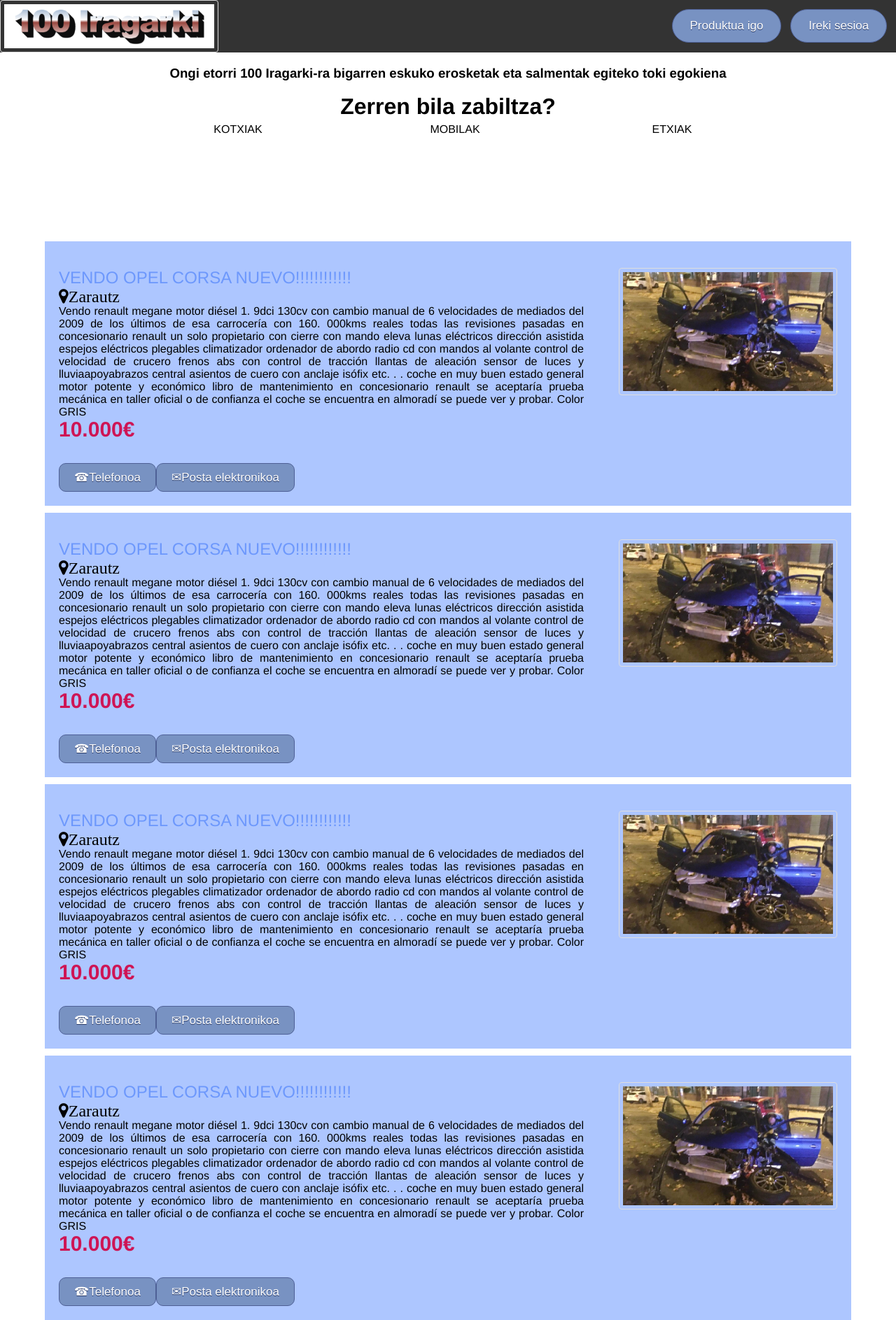
After one commit to juletx/iragarkiak, a PHP site: page / in a window 1280 px wide. The commit adds this page. Shown: the whole page at 70% size. Run offline with PHP 8.4, Linux system fonts and the light colour scheme.

Commit message:
index.php gehituta

```diff
--- /dev/null
+++ b/html/Navbar.html
@@ -0,0 +1,5 @@
+<header class="navbar">
+  <img src="images/logo.png">
+  <a href="#irekisesioa" class="buttonIrekiSesioa">Ireki sesioa</a>
+  <a href="#produktuaigo" class="buttonProduktuaIgo">Produktua igo</a>
+</header>
--- /dev/null
+++ b/index.php
@@ -0,0 +1,107 @@
+<!DOCTYPE html>
+<html>
+  <head>
+	<title>100 Iragarki</title>
+	<meta charset="utf-8"> </meta>
+	<link rel='stylesheet' type='text/css' href='styles/Style.css' />
+	<meta name="viewport" content="width=device-width, initial-scale=1">
+<link rel="stylesheet" href="https://cdnjs.cloudflare.com/ajax/libs/font-awesome/4.7.0/css/font-awesome.min.css">
+    <?php include 'html/Navbar.html'?>
+  </head>
+  <body>
+	<div class="main">
+	  <span class="sarrera">
+	    <h3>Ongi etorri 100 Iragarki-ra bigarren eskuko erosketak eta salmentak egiteko toki egokiena</h3>
+	  </span>
+      <div class="home">
+	    <span class="home-title"><h1>Zerren bila zabiltza?</h1></span>
+		<div class="home-kategoriak"> <ul class="home-kategoriak-lista"> <li>KOTXIAK</li> <li>MOBILAK</li> <li>ETXIAK</li></ul></div>
+		<div class="home-anuntzio">
+		  <div class="home-anuntzio-head"> </div>
+		  <div class="home-anuntzio-detail">
+		    <div class="home-anuntzio-detail-textu">
+			  <a href=""> VENDO OPEL CORSA NUEVO!!!!!!!!!!!!</a><br>
+			  <i class="fa fa-map-marker" style="font-size:24px">Zarautz</i>
+			  <div class="home-anuntzio-detail-deskripzio">
+				Vendo renault megane motor diésel 1. 9dci 130cv con cambio manual de 6 velocidades de mediados del 2009 de los últimos de esa carrocería con 160. 000kms reales todas las revisiones pasadas en concesionario renault un solo propietario con cierre con mando eleva lunas eléctricos dirección asistida espejos eléctricos plegables climatizador ordenador de abordo radio cd con mandos al volante control de velocidad de crucero frenos abs con control de tracción llantas de aleación sensor de luces y lluviaapoyabrazos central asientos de cuero con anclaje isófix etc. . . coche en muy buen estado general motor potente y económico libro de mantenimiento en concesionario renault se aceptaría prueba mecánica en taller oficial o de confianza el coche se encuentra en almoradí se puede ver y probar. Color GRIS
+			  </div>
+			</div>
+			<div class="home-anuntzio-detail-irudi">
+			  <img class="home-anuntzio-detail-irudi-txiki"src="images/destrozauta.jpg">
+			</div>
+		  </div>
+		  <p class="prezioa">10.000€</p><br><br><br>
+		  <div class="home-anuntzio-footer">
+		    <a href="#" class="home-anuntzio-footer-kontaktua">&#9742;Telefonoa</a>
+			<a href="#" class="home-anuntzio-footer-kontaktua">&#9993;Posta elektronikoa</a>
+		  </div>
+		</div>
+		<br>
+		<div class="home-anuntzio">
+		  <div class="home-anuntzio-head"> </div>
+		  <div class="home-anuntzio-detail">
+		    <div class="home-anuntzio-detail-textu">
+			  <a href=""> VENDO OPEL CORSA NUEVO!!!!!!!!!!!!</a><br>
+			  <i class="fa fa-map-marker" style="font-size:24px">Zarautz</i>
+			  <div class="home-anuntzio-detail-deskripzio">
+				Vendo renault megane motor diésel 1. 9dci 130cv con cambio manual de 6 velocidades de mediados del 2009 de los últimos de esa carrocería con 160. 000kms reales todas las revisiones pasadas en concesionario renault un solo propietario con cierre con mando eleva lunas eléctricos dirección asistida espejos eléctricos plegables climatizador ordenador de abordo radio cd con mandos al volante control de velocidad de crucero frenos abs con control de tracción llantas de aleación sensor de luces y lluviaapoyabrazos central asientos de cuero con anclaje isófix etc. . . coche en muy buen estado general motor potente y económico libro de mantenimiento en concesionario renault se aceptaría prueba mecánica en taller oficial o de confianza el coche se encuentra en almoradí se puede ver y probar. Color GRIS
+			  </div>
+			</div>
+			<div class="home-anuntzio-detail-irudi">
+			  <img class="home-anuntzio-detail-irudi-txiki"src="images/destrozauta.jpg">
+			</div>
+		  </div>
+		  <p class="prezioa">10.000€</p><br><br><br>
+		  <div class="home-anuntzio-footer">
+		    <a href="#" class="home-anuntzio-footer-kontaktua">&#9742;Telefonoa</a>
+			<a href="#" class="home-anuntzio-footer-kontaktua">&#9993;Posta elektronikoa</a>
+		  </div>
+		</div>
+		<br>
+		<div class="home-anuntzio">
+		  <div class="home-anuntzio-head"> </div>
+		  <div class="home-anuntzio-detail">
+		    <div class="home-anuntzio-detail-textu">
+			  <a href=""> VENDO OPEL CORSA NUEVO!!!!!!!!!!!!</a><br>
+			  <i class="fa fa-map-marker" style="font-size:24px">Zarautz</i>
+			  <div class="home-anuntzio-detail-deskripzio">
+				Vendo renault megane motor diésel 1. 9dci 130cv con cambio manual de 6 velocidades de mediados del 2009 de los últimos de esa carrocería con 160. 000kms reales todas las revisiones pasadas en concesionario renault un solo propietario con cierre con mando eleva lunas eléctricos dirección asistida espejos eléctricos plegables climatizador ordenador de abordo radio cd con mandos al volante control de velocidad de crucero frenos abs con control de tracción llantas de aleación sensor de luces y lluviaapoyabrazos central asientos de cuero con anclaje isófix etc. . . coche en muy buen estado general motor potente y económico libro de mantenimiento en concesionario renault se aceptaría prueba mecánica en taller oficial o de confianza el coche se encuentra en almoradí se puede ver y probar. Color GRIS
+			  </div>
+			</div>
+			<div class="home-anuntzio-detail-irudi">
+			  <img class="home-anuntzio-detail-irudi-txiki"src="images/destrozauta.jpg">
+			</div>
+		  </div>
+		  <p class="prezioa">10.000€</p><br><br><br>
+		  <div class="home-anuntzio-footer">
+		    <a href="#" class="home-anuntzio-footer-kontaktua">&#9742;Telefonoa</a>
+			<a href="#" class="home-anuntzio-footer-kontaktua">&#9993;Posta elektronikoa</a>
+		  </div>
+		</div>
+		<br>
+		<div class="home-anuntzio">
+		  <div class="home-anuntzio-head"> </div>
+		  <div class="home-anuntzio-detail">
+		    <div class="home-anuntzio-detail-textu">
+			  <a href=""> VENDO OPEL CORSA NUEVO!!!!!!!!!!!!</a><br>
+			  <i class="fa fa-map-marker" style="font-size:24px">Zarautz</i>
+			  <div class="home-anuntzio-detail-deskripzio">
+				Vendo renault megane motor diésel 1. 9dci 130cv con cambio manual de 6 velocidades de mediados del 2009 de los últimos de esa carrocería con 160. 000kms reales todas las revisiones pasadas en concesionario renault un solo propietario con cierre con mando eleva lunas eléctricos dirección asistida espejos eléctricos plegables climatizador ordenador de abordo radio cd con mandos al volante control de velocidad de crucero frenos abs con control de tracción llantas de aleación sensor de luces y lluviaapoyabrazos central asientos de cuero con anclaje isófix etc. . . coche en muy buen estado general motor potente y económico libro de mantenimiento en concesionario renault se aceptaría prueba mecánica en taller oficial o de confianza el coche se encuentra en almoradí se puede ver y probar. Color GRIS
+			  </div>
+			</div>
+			<div class="home-anuntzio-detail-irudi">
+			  <img class="home-anuntzio-detail-irudi-txiki"src="images/destrozauta.jpg">
+			</div>
+		  </div>
+		  <p class="prezioa">10.000€</p><br><br><br>
+		  <div class="home-anuntzio-footer">
+		    <a href="#" class="home-anuntzio-footer-kontaktua">&#9742;Telefonoa</a>
+			<a href="#" class="home-anuntzio-footer-kontaktua">&#9993;Posta elektronikoa</a>
+		  </div>
+		</div>
+		<br>
+
+	  </div>
+	</div>
+  </body>
+</html>
--- a/php/DbConfig.php
+++ b/php/DbConfig.php
@@ -4,7 +4,7 @@
     $zerbitzaria = "localhost";
     $erabiltzailea = "root";
     $gakoa = "";
-    $db = "quiz";
+    $db = "db";
 } else {
     $zerbitzaria = "localhost";
     $erabiltzailea = "id11105782_wst03";
--- a/styles/Style.css
+++ b/styles/Style.css
@@ -5,8 +5,11 @@
     padding: 0;
 }
 
+html {
+    font-family: Wallie,Helvetica;
+}
 body {
-    font: 16px Georgia, serif;
+	margin: 0;
 }
 
 #page-wrap {
@@ -78,6 +81,10 @@
     overflow: auto;
 }
 
+div {
+	display: inline-block;
+}
+
 div#form {
 	text-align: left;
 	display: inline-block;
@@ -101,3 +108,146 @@
 	display: inline-block;
 	border: 3px solid #999;
 }
+
+.navbar {
+  overflow: hidden;
+  background-color: #333;
+  position: fixed;
+  width: 100%;
+  top:0;
+}
+.navbar img{
+ float: left;
+ 	  border: 1px solid #ddd;
+  border-radius: 4px;
+  padding: 5px;
+  width: 300px;
+}
+
+.navbar a {
+	margin-top:1%;
+    margin-right:1%;
+	background-color:#7892c2;
+	border-radius:28px;
+	border:1px solid #4e6096;
+	display:inline-block;
+	cursor:pointer;
+	color:#ffffff;
+	font-family:Arial;
+	font-size:17px;
+	padding:13px 25px;
+	text-decoration:none;
+	text-shadow:0px 1px 0px #283966;
+	float:right;
+}
+.navbar a:hover {
+	background-color:#476e9e;
+}
+.nabar a:active {
+	position:relative;
+	top:1px;
+}
+
+.sarrera {
+  text-align: center;
+  display: inline-block;
+}
+.main {
+  text-align: center;
+  padding: 5%;
+  margin-top: 30px;
+  height: 1500px; /* Used in this example to enable scrolling */
+}
+
+.home {
+  display: inline-block;
+}
+
+.home-title {
+	text-align: center;
+	padding: 20px;
+}
+
+.home-kategoriak {
+	text-align:center;
+}
+
+.home-kategoriak-lista li
+{
+   margin:auto;
+   display:block;
+   float:left;
+   width:300px;
+   height:150px;
+   padding: 5px;
+}
+
+.home-anuntzio {
+	margin-top: 10px;
+	padding: 20px;
+	float: left;
+	display: inline-block;
+	background-color: #adc6ff;
+	text-align: justify;
+}
+
+.home-anuntzio-detail {
+	display: flex;
+}
+
+.home-anuntzio-detail-textu{
+	padding-right: 50px;
+}
+
+.home-anuntzio-detail-textu a{
+	color: #6d98fc;
+	text-decoration: none;
+	font-size: 150%;
+}
+
+.home-anuntzio-detail-irudi{
+
+}
+
+.home-anuntzio-detail-irudi-txiki{
+	  border: 1px solid #ddd;
+  border-radius: 4px;
+  padding: 5px;
+  width: 300px;
+}
+
+.prezioa{
+	display: block;
+    color: #ce1555;
+    font-weight: bold;
+    float: left;
+    font-size: 30px;
+    margin: 0 8px 0 0;
+    padding-top: 1px;
+    line-height: 1;
+}
+
+.home-anuntzio-footer{
+	display: flex;
+}
+.home-anuntzio-footer-kontaktua {
+	margin-top:10px;
+	background-color:#7892c2;
+	border-radius:10px;
+	border:1px solid #4e6096;
+	display:inline-block;
+	cursor:pointer;
+	color:#ffffff;
+	font-family:Arial;
+	font-size:17px;
+	padding:9px 21px;
+	text-decoration:none;
+	text-shadow:0px 1px 0px #283966;
+}
+.home-anuntzio-footer-kontaktua:hover {
+	background-color:#476e9e;
+}
+.home-anuntzio-footer-kontaktua:active {
+	position:relative;
+	top:1px;
+}
--- a/xml/Counter.xml
+++ b/xml/Counter.xml
@@ -1,4 +1,4 @@
 <?xml version="1.0"?>
 <counters>
-	<counter>0</counter>
+	<counter>-2</counter>
 </counters>
```
Also changed, not shown: favicon.ico (added), images/destrozauta.jpg (added), images/logo.png (added).
